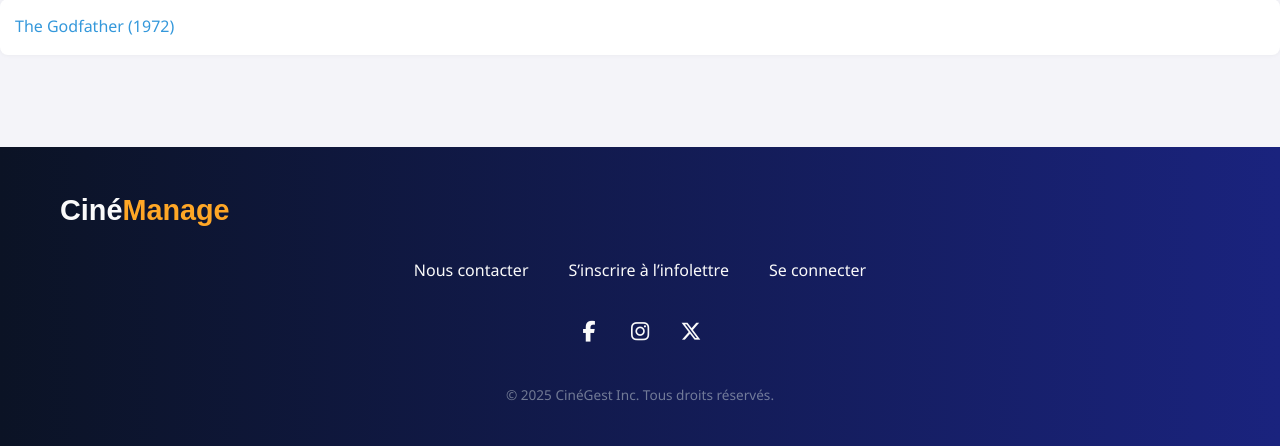
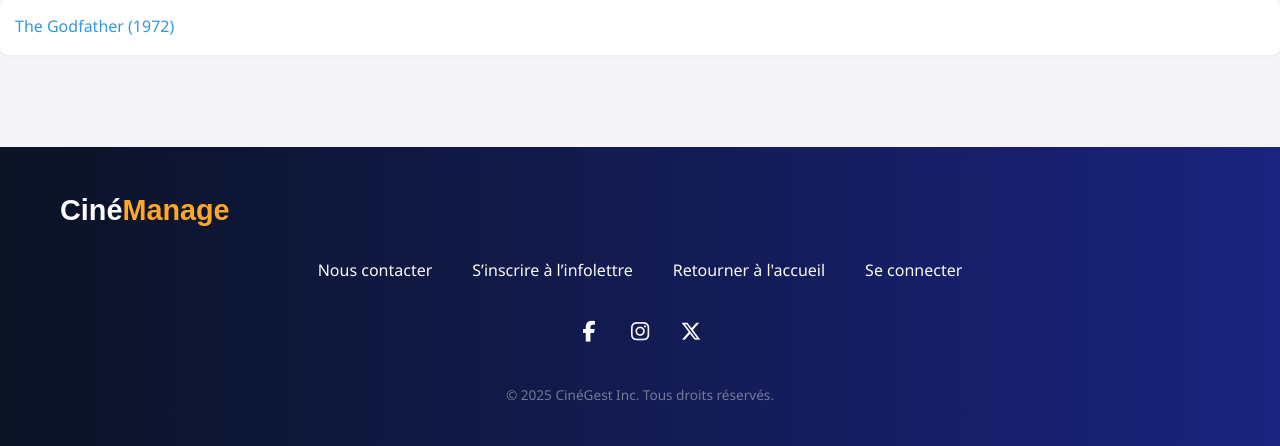
Before and after one commit to Reiklesia/CineManageSystem, a PHP site: page /CineManageSystem/index.php?action=list in a window 1280 px wide. Shown: the part 354-800 px from the top of the page. Run offline with PHP 8.4, Linux system fonts and the light colour scheme; data comes from the database, SQL or seed files in the repository.

Commit message:
update footer et index
footer , ajouter une contrainte d'affichage pour le lien retour a l'acceuil

Index, déplacer la page par default a la page d'acceuil

Début des modif de migrations

```diff
--- a/app/includes/footer.php
+++ b/app/includes/footer.php
@@ -7,10 +7,9 @@
         </div>
 
         <div class="footer-links">
-            <?php if (!isset($_SESSION['login'])): ?>
-                <a href="index.php?action=contact">Nous contacter</a>
-                <a href="index.php?action=afficherFormInfolettre">S’inscrire à l’infolettre</a>
-            <?php else: ?>
+            <a href="index.php?action=contact">Nous contacter</a>
+            <a href="index.php?action=afficherFormInfolettre">S’inscrire à l’infolettre</a>
+            <?php if (!isset($_GET['action']) || $_GET['action'] !== 'accueil'): ?>
                 <a href="index.php?action=accueil">Retourner à l'accueil</a>
             <?php endif; ?>
             <?php if (!isset($_SESSION['login']) && (!isset($_GET['action']) || $_GET['action'] !== 'connexion')): ?>
--- a/public/index.php
+++ b/public/index.php
@@ -9,10 +9,9 @@ require_once __DIR__ . '/../app/controllers/AdminController.php';
 require_once __DIR__ . '/../app/helper/auth.php';
 
 
-$action = $_GET['action'] ?? 'list';
+$action = $_GET['action'] ?? 'accueil';
 
 switch ($action) {
-
 
     case 'accueil':
         afficherAccueil();
```
Also changed, not shown: app/includes/database/migrations/001_create_db.sql (deleted), app/includes/database/migrations/001_rename_admin_table_to_user.sql (added), app/includes/database/rollbacks/001_rename_admin_table_to_user.rollback.sql (renamed from app/includes/database/rollbacks/001_create_db.rollback.sql).
